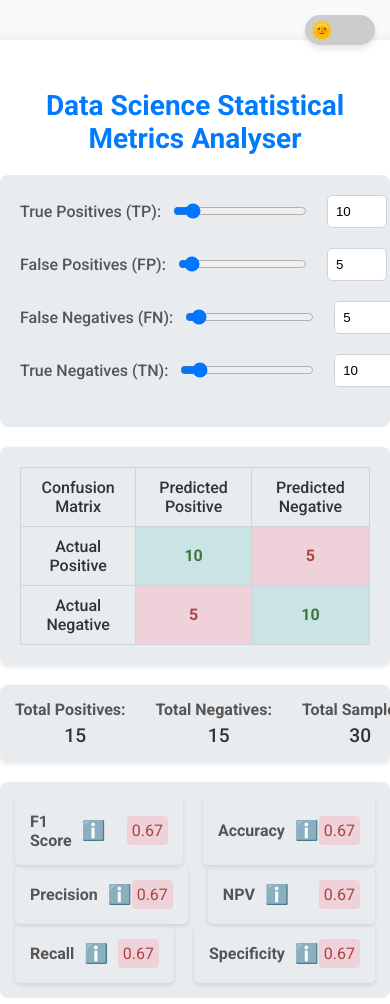
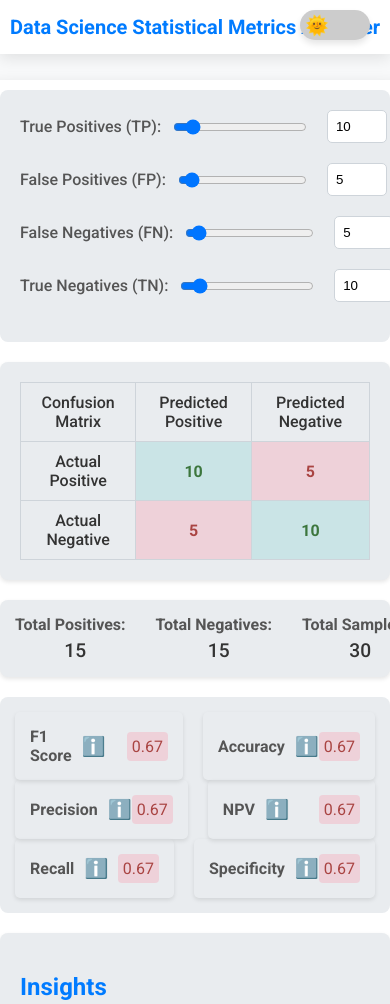
Before and after one commit to kandrusatish/ksk.github.io, a plain HTML site: page index.html in a window 390 px wide. Shown: the top 1004 px of the page. Drawn offline with nearby package versions, Linux system fonts and the light colour scheme.

Commit message:
UX enchancements

```diff
--- a/index.html
+++ b/index.html
@@ -32,24 +32,57 @@
 			align-items: flex-start;
 			min-height: 100vh;
 			transition: background-color 0.3s, color 0.3s;
+			font-size: 1rem; /* Base font size */
 		}
 
 		main {
 			background-color: var(--container-bg-color);
-            padding: 30px;
+			padding: 20px;
 			border-radius: 8px;
 			box-shadow: 0 4px 15px rgba(0, 0, 0, 0.1);
 			max-width: 800px;
 			width: 100%;
-            margin: 40px auto;
+			margin: 80px auto 40px auto;
 		}
 
 		h1 {
 			text-align: center;
 			color: var(--primary-color);
-            margin-bottom: 20px;
+			margin: 0;
 			font-size: 1.75rem;
 			animation: fadeInDown 1s ease-out;
+			position: fixed;
+			top: 0;
+			left: 0;
+			width: 100%;
+			background-color: var(--container-bg-color);
+			padding: 20px 0;
+			box-shadow: 0 4px 15px rgba(0, 0, 0, 0.1);
+			z-index: 1000;
+		}
+
+		@media (max-width: 768px) {
+			main {
+				padding: 15px;
+				margin-top: 100px;
+			}
+			h1 {
+				font-size: 1.5rem;
+			}
+			.metric-group {
+				grid-template-columns: 1fr;
+			}
+		}
+
+		@media (max-width: 480px) {
+			main {
+				padding: 10px;
+				margin-top: 80px;
+			}
+			h1 {
+				font-size: 1.25rem;
+				padding: 15px 0;
+			}
 		}
 
         .input-section {
@@ -418,10 +451,10 @@
 		}
 
 		#dark-mode-toggle {
-			position: fixed;
-			top: 15px;
-			right: 15px;
-			width: 60px; /* Adjusted width for icons */
+			position: fixed; /* Fixes the toggle button to the viewport */
+			right: 20px; /* Distance from the right edge of the viewport */
+			top: 10px; /* Distance from the top of the viewport */
+			width: 60px;
 			height: 30px;
 			background-color: #ccc;
 			border-radius: 15px;
@@ -429,9 +462,9 @@
 			display: flex;
 			align-items: center;
 			justify-content: space-between;
-			padding: 0 5px; /* Adjust padding to fit within the container */
+			padding: 0 5px;
 			box-shadow: 0 4px 6px rgba(0, 0, 0, 0.1);
-			z-index: 1000; /* Ensure it's on top of other elements */
+			z-index: 1001; /* Ensure it's on top of the title */
 		}
 
 		#dark-mode-toggle .icon {
@@ -480,6 +513,12 @@
 
         .dark-mode main {
             background-color: var(--dark-mode-container-bg-color);
+        }
+
+		.dark-mode h1 {
+			background-color: var(--dark-mode-container-bg-color); /* Update the header background in dark mode */
+			color: var(--dark-mode-text-color); /* Update the text color in dark mode */
+			transition: background-color 0.3s, color 0.3s; /* Smooth transition */
 		}
 
         .dark-mode .input-section {
```
Lines whose indentation alone changed are shown as unchanged.
